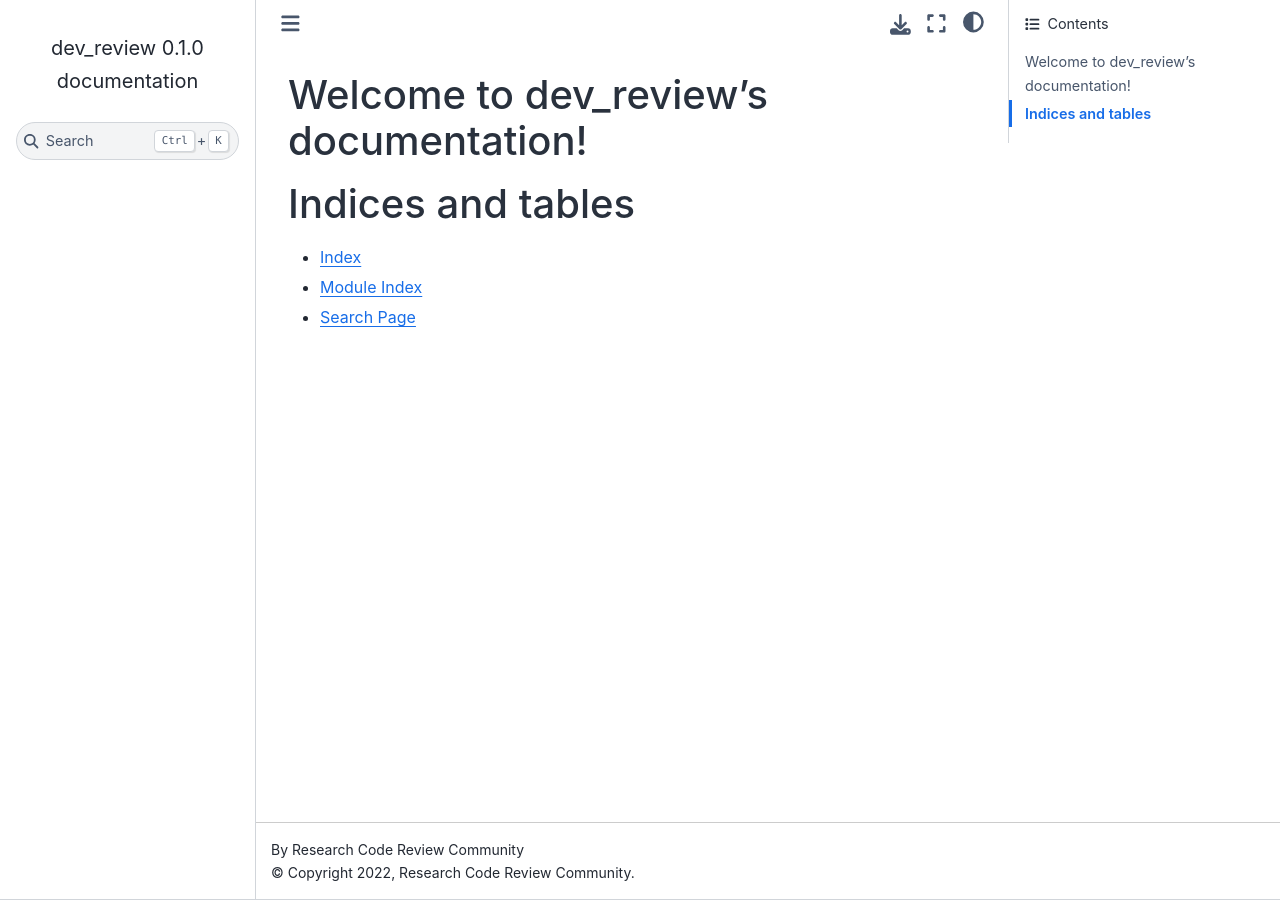
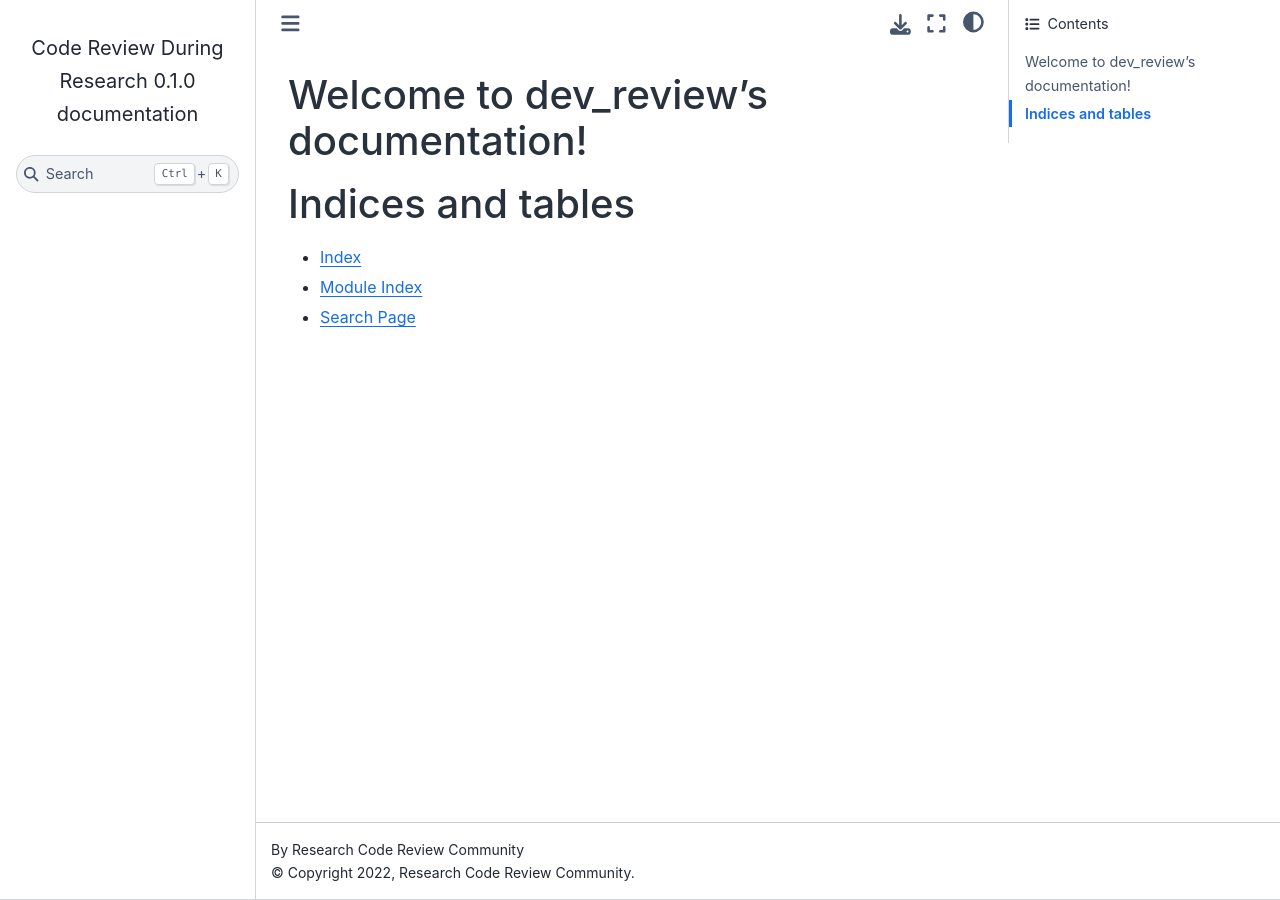
Before and after one commit to ResearchCodeReviewCommunity/dev-review, a Sphinx documentation site: the page built from docs/index.rst, in a window 1280 px wide. Built offline with Sphinx 7.4.7 and the Sphinx Book theme 1.1.4, drawn with Linux system fonts in a browser that asks for light colours.

Commit message:
Change project name in docs/conf.py

```diff
--- a/docs/conf.py
+++ b/docs/conf.py
@@ -17,7 +17,7 @@
 
 # -- Project information -----------------------------------------------------
 
-project = 'dev_review'
+project = 'Code Review During Research'
 copyright = '2022, Research Code Review Community'
 author = 'Research Code Review Community'
 
```
